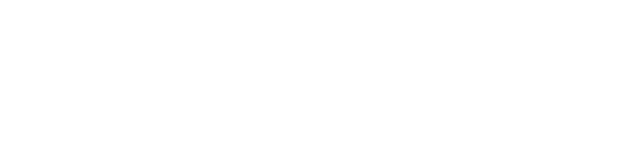
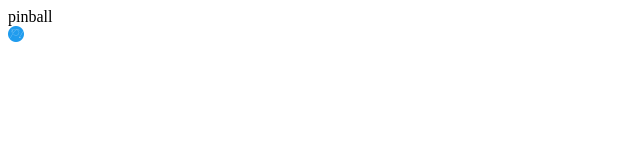
Before and after one commit to esdraslov/pinball, a plain HTML site: page index.html in a window 1280 px wide. Shown: the full height of the page, 0-640 px from the left. Drawn offline with Linux system fonts and the light colour scheme.

Commit message:
add head and icon

```diff
--- a/index.html
+++ b/index.html
@@ -4,9 +4,18 @@
     <meta charset="UTF-8">
     <meta http-equiv="X-UA-Compatible" content="IE=edge">
     <meta name="viewport" content="width=device-width, initial-scale=1.0">
+    <link rel="icon" href="icon/favicon-32x32.png">
+    <link rel="shutcut icon" href="icon/favicon-16x16.png">
     <title>pinball</title>
 </head>
 <body>
+    <div class="head">
+        <div class="icon-name">
+            <div class="name">pinball</div>
+            <div class="icon"><img src="icon/favicon-16x16.png" alt="icon"></div>
+        </div>
+    </div>
 
+    <script src="js/script.js"></script>
 </body>
 </html>
```
Also changed, not shown: icon/apple-touch-icon.png (added), icon/favicon-16x16.png (added), icon/favicon-32x32.png (added).
